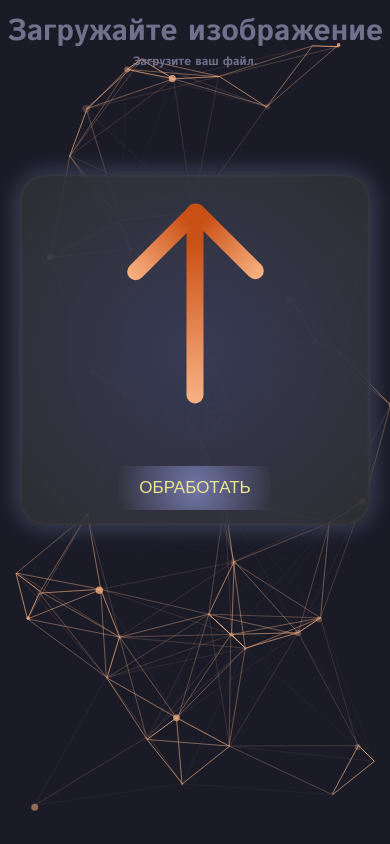
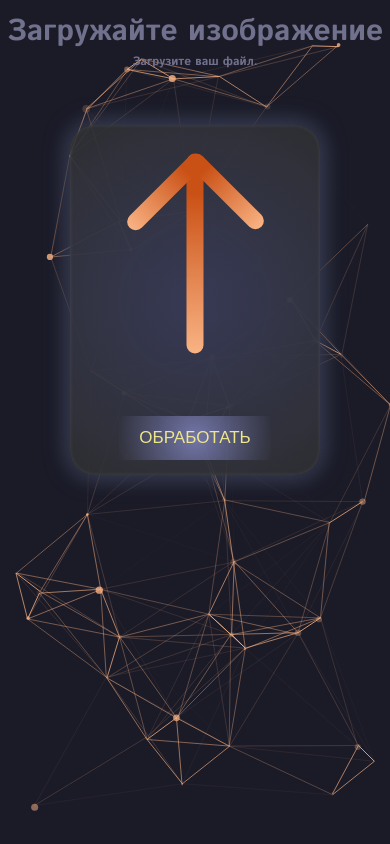
Before and after one commit to Egoka/Math-101, a Python web app: template templates/Download.html in a window 390 px wide. Run offline with Jinja, Linux system fonts and the light colour scheme; the template is opened without the code that fills it, so the values that code supplies are empty.

Commit message:
Media request for a diagonal of 450px

```diff
--- a/static/Web/css/style_download.css
+++ b/static/Web/css/style_download.css
@@ -206,3 +206,49 @@ img{
 				rotate( 60deg);
 	}
 }
+@media (max-width: 450px){
+	.features_back{
+		margin-top: 50px;
+	}
+	.boot_area{
+		width: 250px;
+	}
+	img{
+		max-width: 250px;
+		max-height: 270px;
+		padding-top: 0;
+	}
+	.boot_area:hover .text{
+		top: 38%;
+	}
+	#line_1 {
+		transform:
+				translate(25px,  -120px)
+				rotate(90deg);
+	}
+	#line_2 {
+		transform:
+				translate(106px, -199px)
+				rotate(45deg);
+	}
+	#line_3 {
+		transform:
+				translate(45px,  -215px)
+				rotate(-45deg);
+	}
+	.boot_area:hover #line_1 {
+		transform:
+				translate(25px, -200px)
+				rotate(  0deg);
+	}
+	.boot_area:hover #line_2 {
+		transform:
+				translate(76px,-137px)
+				rotate(-60deg);
+	}
+	.boot_area:hover #line_3 {
+		transform:
+				translate(-20px, -154px)
+				rotate( 60deg);
+	}
+}
```
